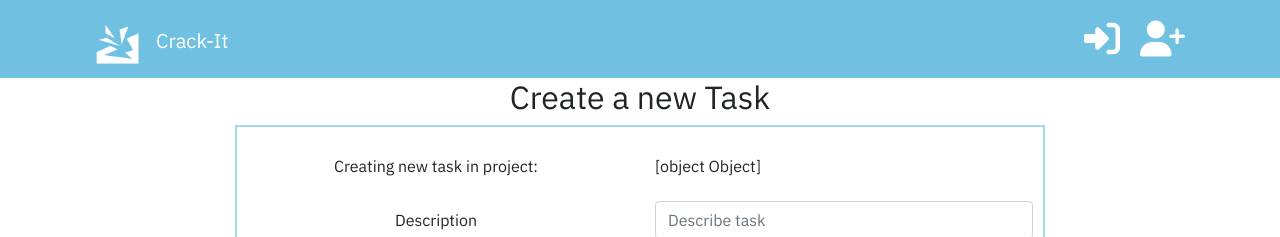
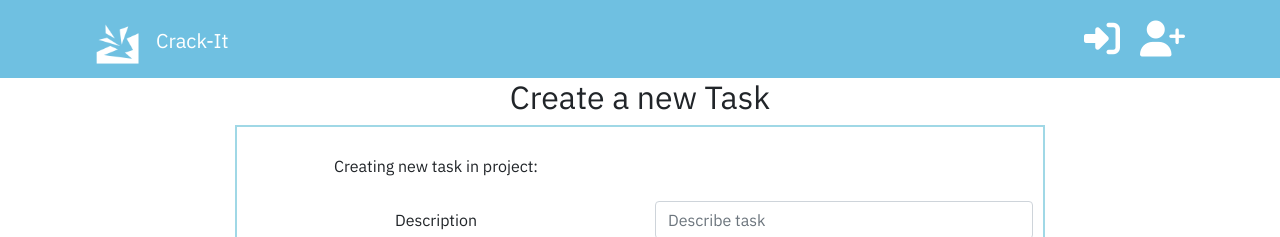
Before and after one commit to alcl2000/Amy-Lewis-PP5-FE, a React (Create React App) app: page /tasks/create in a window 1280 px wide. Shown: the top 237 px of the page. Built offline with nearby package versions, Linux system fonts and the light colour scheme; no server answers.

Commit message:
fix: url fixed to allow use params

```diff
--- a/src/pages/projects/ProjectDetail.js
+++ b/src/pages/projects/ProjectDetail.js
@@ -102,7 +102,7 @@ const ProjectDetail = () => {
                 <Col sm={4}>Goal 3: {projectData.goal_3}</Col>
             </Row>
             <Row>
-                <Col sm={6}><Link to='/tasks/create' className='btn btn-large pill btn-info rounded-pill'>+ Add a new Task</Link></Col>
+                <Col sm={6}><Link to={`/projects/${id}/tasks-create`} className='btn btn-large pill btn-info rounded-pill'>+ Add a new Task</Link></Col>
                 <Col sm={6}>Add new members</Col>
             </Row>
         </Container>
--- a/src/pages/tasks/TaskCreateForm.js
+++ b/src/pages/tasks/TaskCreateForm.js
@@ -1,14 +1,15 @@
-import React, { useState } from 'react'
+import React, { useState, useEffect } from 'react'
 import { Container, Form, Row, Col, Button} from 'react-bootstrap'
 import styles from '../../styles/TaskCreateForm.module.css'
 import { useCurrentUser } from '../../contexts/CurrentUserContexts'
 import { useHistory, useParams } from 'react-router-dom/cjs/react-router-dom.min'
 import { axiosReq } from '../../api/axiosDefaults'
+import axios from 'axios'
 
 const TaskCreateForm = () => {
     //Form logic
     const currentUser = useCurrentUser();
-    const projectId = useParams();
+    const {projectId}= useParams();
     const [taskData, setTaskData] =  useState({
         project: projectId,
         title: "",
```
